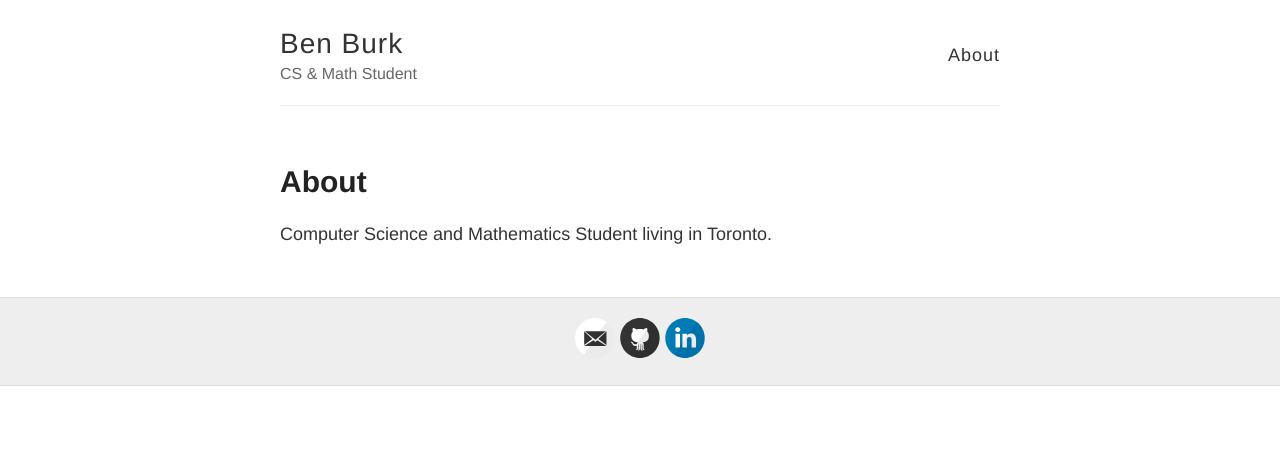
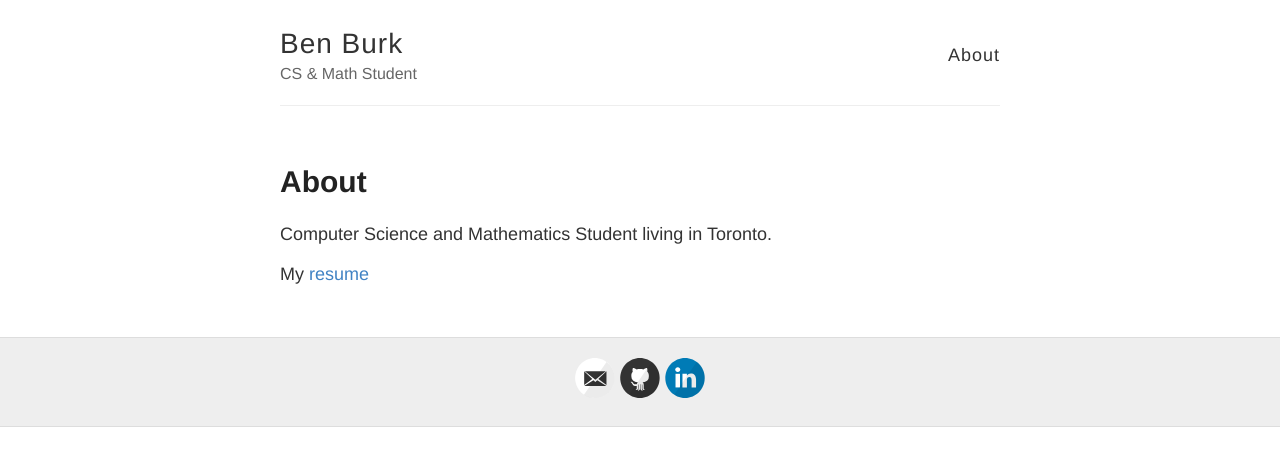
Before and after one commit to benburk/benburk.github.io, a Jekyll site: the page built from about.md, in a window 1280 px wide. Shown: the top 466 px of the page. Built offline with Jekyll 4.4.1, drawn with Linux system fonts in a browser that asks for light colours.

Commit message:
add resume to about page

```diff
--- a/about.md
+++ b/about.md
@@ -5,3 +5,5 @@ permalink: /about/
 ---
 
 Computer Science and Mathematics Student living in Toronto.
+
+My [resume](/docs/bburk_resume.pdf)
```
Also changed, not shown: images/404.jpg (deleted), 1 other file.
